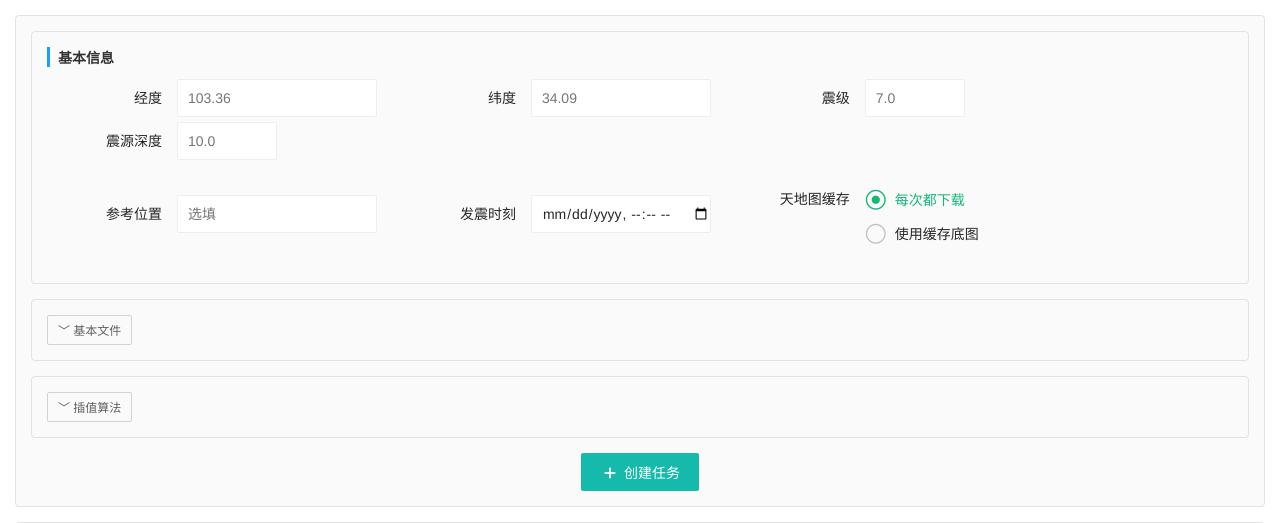
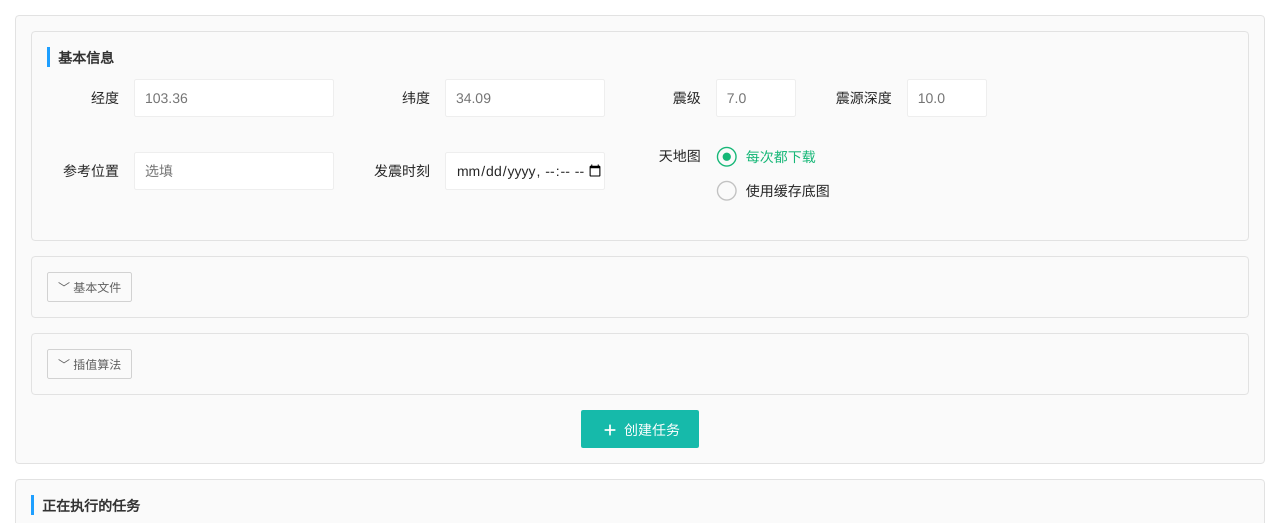
Before and after one commit to acao123/warehouse_manage_web2, a Django app: template templates/report/execute_report.html in a window 1280 px wide. Shown: the top 523 px of the page. Run offline with Django 4.2, Linux system fonts and the light colour scheme; the template is opened without the code that fills it, so the values that code supplies are empty.

Commit message:
执行报告

```diff
--- a/templates/report/execute_report.html
+++ b/templates/report/execute_report.html
@@ -55,45 +55,45 @@
             <div class="layui-form">
                 <div class="layui-form-item">
                     <div class="layui-inline">
-                        <label class="layui-form-label" style="width:100px;">经度</label>
+                        <label class="layui-form-label" style="width:57px;">经度</label>
                         <div class="layui-input-inline" style="width:200px;">
                             <input type="text" id="longitude" placeholder="103.36" class="layui-input">
                         </div>
                     </div>
                     <div class="layui-inline">
-                        <label class="layui-form-label" style="width:100px;">纬度</label>
-                        <div class="layui-input-inline" style="width:180px;">
+                        <label class="layui-form-label" style="width:57px;">纬度</label>
+                        <div class="layui-input-inline" style="width:160px;">
                             <input type="text" id="latitude" placeholder="34.09" class="layui-input">
                         </div>
                     </div>
                     <div class="layui-inline">
-                        <label class="layui-form-label" style="width:100px;">震级</label>
-                        <div class="layui-input-inline" style="width:100px;">
+                        <label class="layui-form-label" style="width:57px;">震级</label>
+                        <div class="layui-input-inline" style="width:80px;">
                             <input type="text" id="magnitude" placeholder="7.0" class="layui-input">
                         </div>
                     </div>
                     <div class="layui-inline">
-                        <label class="layui-form-label" style="width:100px;">震源深度</label>
-                        <div class="layui-input-inline" style="width:100px;">
+                        <label class="layui-form-label" style="width:57px;">震源深度</label>
+                        <div class="layui-input-inline" style="width:80px;">
                             <input type="text" id="foc_depth" placeholder="10.0" class="layui-input">
                         </div>
                     </div>
                 </div>
                 <div class="layui-form-item">
                     <div class="layui-inline">
-                        <label class="layui-form-label" style="width:100px;">参考位置</label>
+                        <label class="layui-form-label" style="width:57px;">参考位置</label>
                         <div class="layui-input-inline" style="width:200px;">
                             <input type="text" id="address" placeholder="选填" class="layui-input">
                         </div>
                     </div>
                     <div class="layui-inline">
-                        <label class="layui-form-label" style="width:100px;">发震时刻</label>
-                        <div class="layui-input-inline" style="width:180px;">
+                        <label class="layui-form-label" style="width:57px;">发震时刻</label>
+                        <div class="layui-input-inline" style="width:160px;">
                             <input type="datetime-local" id="ori_time" class="layui-input">
                         </div>
                     </div>
                     <div class="layui-inline">
-                        <label class="layui-form-label" style="width:100px;">天地图缓存</label>
+                        <label class="layui-form-label" style="width:57px;">天地图</label>
                         <div class="layui-input-inline" style="width:200px;">
                             <input type="radio" name="cache_base_map" value="0" title="每次都下载" checked>
                             <input type="radio" name="cache_base_map" value="1" title="使用缓存底图">
@@ -156,10 +156,10 @@
                             <label class="layui-form-label" style="width:120px;">插值算法</label>
                             <div class="layui-input-inline" style="width:200px;">
                                 <select id="interp_method" class="layui-select">
-                                    <option value="qgis_tin" selected>qgis_tin</option>
-                                       <option value="qgis_idw">qgis_idw</option>
-                                     <option value="kriging">kriging</option>
-                                    <option value="scipy_idw" >scipy_idw</option>
+                                    <option value="qgis_tin" selected>不规则三角网(qgis)</option>
+                                       <option value="qgis_idw">反距离加权(qgis)</option>
+                                     <option value="kriging">克里金</option>
+                                    <option value="scipy_idw" >反距离加权(scipy)</option>
                                 </select>
                             </div>
                         </div>
```
Also changed, not shown: apps/report/views.py (+4 -7 lines).
